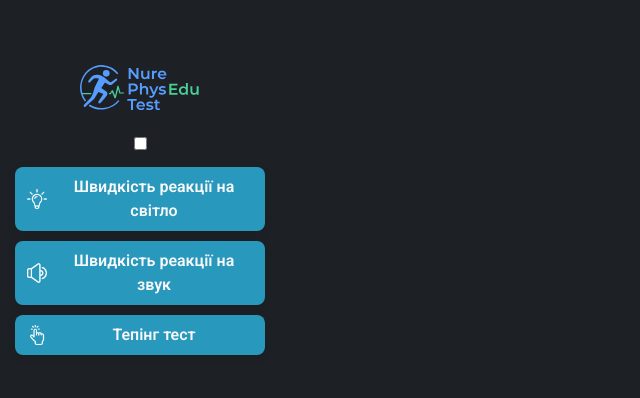
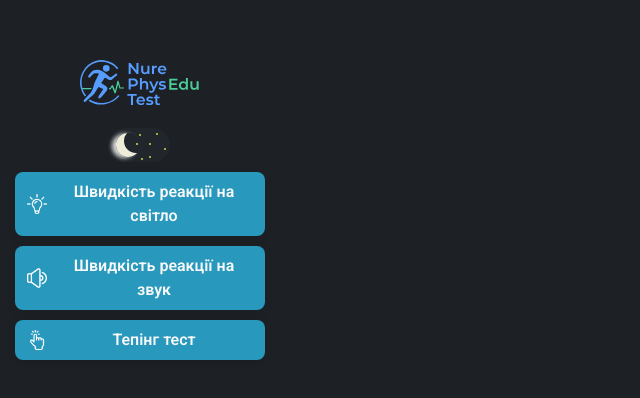
Before and after one commit to andriiguz/NurePhysEduTest, a website built with Vite: page index.html in a window 1280 px wide. Shown: the part 190-588 px from the top of the page, without its empty margins (0-640 px from the left). Built offline with nearby package versions, Linux system fonts and the light colour scheme; files whose address does not match are found by name.

Commit message:
Update index.html

```diff
--- a/index.html
+++ b/index.html
@@ -9,6 +9,7 @@
   <link rel="icon" type="image/svg+xml" href="./img/favicon.svg"/>
   <style>
 		@import "./base/reset.css";
+		@import "./base/toggle.css";
 		@import "./base/themes.css";
 
       @import url('https://fonts.googleapis.com/css2?family=Roboto:ital,wdth,wght@0,75..100,100..900;1,75..100,100..900&display=swap');
@@ -132,6 +133,54 @@
           width: 250px;
           text-align: center;
       }
+
+	  :root[data-theme="light"] {
+    --theme-body-bg-color: var(--color-neutral-100);
+    --theme-body-text-color: var(--color-darkneutral-100);
+
+    --theme-a: var(--color-darkneutral-100);
+
+    --theme-nav-link-bg-color: var(--color-teal-500);
+    --theme-nav-link-bg-color_hover: var(--color-teal-600);
+
+    --theme-main-screen-bg-color: var(--color-teal-100);
+    --theme-main-screen-border: 3px solid var(--color-teal-400);
+
+    --theme-main-btn-border: 3px solid var(--color-neutral-200);
+    --theme-main-btn-bg-color: var(--color-neutral-300);
+
+    --theme-main-btn-bg-color_hover: var(--color-neutral-400);
+
+    --theme-flash-bg-color1: var(--color-yellow-100);
+    --theme-flash-bg-color2: var(--color-green-100);
+
+    --theme-screen-stop-color: var(--color-red-600);
+    --theme-screen-wait-color: var(--color-green-600);
+}
+
+:root[data-theme="dark"] {
+    --theme-body-bg-color: var(--color-darkneutral-100);
+    --theme-body-text-color: var(--color-neutral-100);
+
+    --theme-a: var(--color-neutral-100);
+
+    --theme-nav-link-bg-color: var(--color-teal-600);
+    --theme-nav-link-bg-color_hover: var(--color-teal-500);
+
+    --theme-main-screen-bg-color: var(--color-teal-1000);
+    --theme-main-screen-border: 3px solid var(--color-teal-700);
+
+    --theme-main-btn-border: 3px solid var(--color-darkneutral-200);
+    --theme-main-btn-bg-color: var(--color-darkneutral-300);
+
+    --theme-main-btn-bg-color_hover: var(--color-darkneutral-400);
+
+    --theme-flash-bg-color1: var(--color-yellow-1000);
+    --theme-flash-bg-color2: var(--color-green-1000);
+
+    --theme-screen-stop-color: var(--color-red-500);
+    --theme-screen-wait-color: var(--color-green-500);
+}
   </style>
 </head>
 <body>
```
